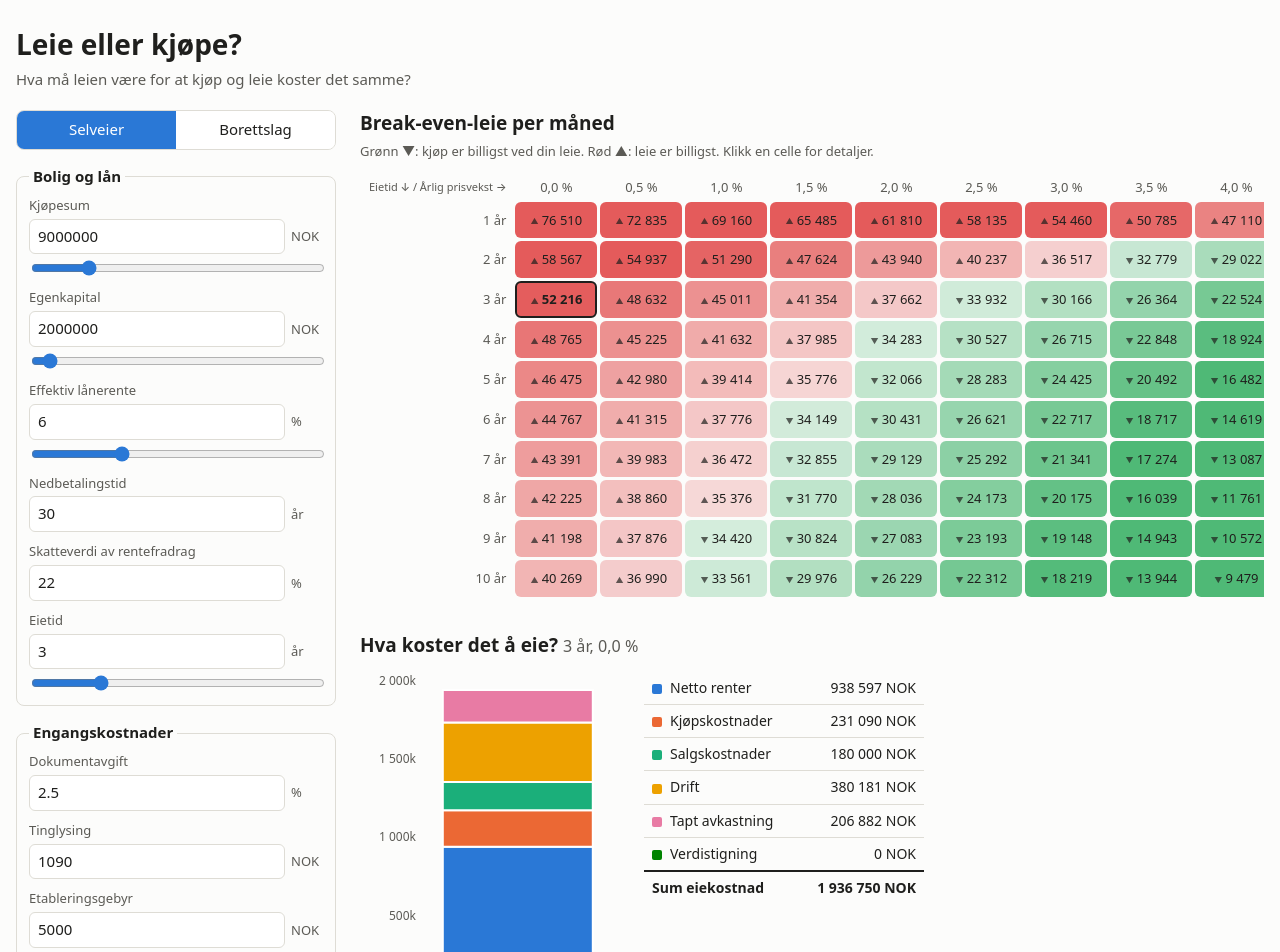
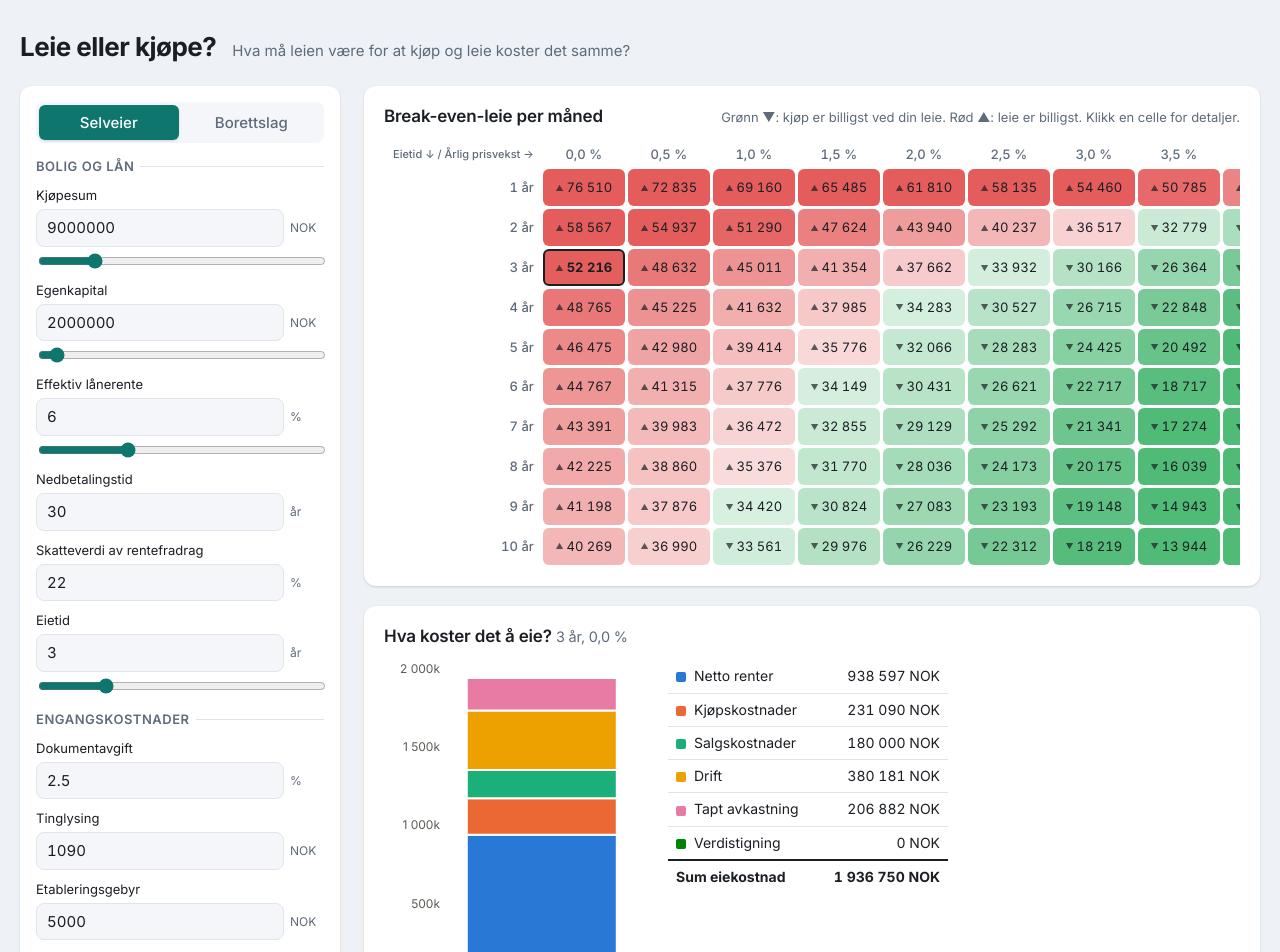
Before and after one commit to FredNors/bolig, a React (Vite) app: page / in a window 1280 px wide. Shown: the top 952 px of the page. Built offline with nearby package versions, Linux system fonts and the light colour scheme.

Commit message:
Apply the Nordisk lys theme: tokens, Inter, cards
Co-Authored-By: Claude Fable 5.1 <noreply@anthropic.com>

```diff
--- a/index.html
+++ b/index.html
@@ -5,6 +5,9 @@
     <link rel="icon" type="image/svg+xml" href="/favicon.svg" />
     <meta name="viewport" content="width=device-width, initial-scale=1.0" />
     <title>Leie eller kjøpe?</title>
+    <link rel="preconnect" href="https://fonts.googleapis.com" />
+    <link rel="preconnect" href="https://fonts.gstatic.com" crossorigin />
+    <link href="https://fonts.googleapis.com/css2?family=Inter:wght@400;500;600;700&display=swap" rel="stylesheet" />
   </head>
   <body>
     <div id="root"></div>
--- a/src/components/Breakdown.tsx
+++ b/src/components/Breakdown.tsx
@@ -19,7 +19,7 @@ export function Breakdown({ result, years, priceGrowth }: BreakdownProps) {
   const labelOf = Object.fromEntries(segments.map((s) => [s.key, s.label]))
 
   return (
-    <section className="breakdown">
+    <section className="breakdown card">
       <h2>
         {t.breakdownTitle} <span className="muted">{years} år, {formatPct(priceGrowth, 1)}</span>
       </h2>
--- a/src/components/GrowthCurve.tsx
+++ b/src/components/GrowthCurve.tsx
@@ -19,7 +19,7 @@ export function GrowthCurve({ state }: GrowthCurveProps) {
   const data = series.map((p) => ({ years: p.years, growth: p.growth === null ? null : p.growth * 100 }))
 
   return (
-    <section className="growth">
+    <section className="growth card">
       <h2>{t.growthTitle}</h2>
       <p data-testid="growth-sentence" className="sentence">
         {g === null ? t.growthUnreachable(inputs.years) : t.growthSentence(formatNok(startRent), formatPct(g), inputs.years)}
--- a/src/components/InputPanel.css
+++ b/src/components/InputPanel.css
@@ -1,35 +1,43 @@
 .input-panel {
   display: flex;
   flex-direction: column;
-  gap: 16px;
+  gap: 14px;
+  background: var(--surface);
+  border-radius: var(--radius);
+  box-shadow: var(--shadow);
+  padding: 16px;
 }
 
 .segmented {
   display: grid;
   grid-template-columns: 1fr 1fr;
-  border: 1px solid var(--border);
-  border-radius: 8px;
-  overflow: hidden;
+  background: var(--surface-alt);
+  border-radius: var(--radius-sm);
+  padding: 3px;
+  gap: 3px;
 }
 
 .segmented button {
-  padding: 8px;
+  padding: 7px;
   border: 0;
-  background: var(--surface);
-  color: var(--text);
+  border-radius: 6px;
+  background: transparent;
+  color: var(--muted);
   cursor: pointer;
   font: inherit;
+  font-weight: 500;
 }
 
 .segmented button[aria-checked='true'] {
   background: var(--accent);
   color: #fff;
+  box-shadow: var(--shadow);
 }
 
 .input-panel fieldset {
-  border: 1px solid var(--border);
-  border-radius: 8px;
-  padding: 8px 12px 12px;
+  border: 0;
+  border-top: 1px solid var(--border);
+  padding: 10px 0 0;
   margin: 0;
   display: flex;
   flex-direction: column;
@@ -38,7 +46,11 @@
 
 .input-panel legend {
   font-weight: 600;
-  padding: 0 4px;
+  font-size: 13px;
+  color: var(--muted);
+  text-transform: uppercase;
+  letter-spacing: 0.04em;
+  padding: 0 6px 0 0;
 }
 
 .field {
@@ -49,7 +61,7 @@
 
 .field label {
   font-size: 13px;
-  color: var(--muted);
+  color: var(--text);
 }
 
 .field-row {
@@ -61,23 +73,35 @@
 .field-row input {
   flex: 1;
   min-width: 0;
-  padding: 6px 8px;
+  padding: 7px 10px;
   border: 1px solid var(--border);
-  border-radius: 6px;
+  border-radius: var(--radius-sm);
   font: inherit;
+  background: var(--surface-alt);
+  color: var(--text);
+  font-variant-numeric: tabular-nums;
+}
+
+.field-row input:focus {
   background: var(--surface);
-  color: var(--text);
+  border-color: var(--accent);
 }
 
 .field-row .unit {
-  width: 32px;
-  font-size: 13px;
+  width: 34px;
+  font-size: 12px;
   color: var(--muted);
 }
 
 .field input[type='range'] {
   width: 100%;
   accent-color: var(--accent);
+}
+
+.field-hint {
+  margin: -4px 0 0;
+  font-size: 12px;
+  color: var(--warn-ink);
 }
 
 .checkbox {
@@ -87,16 +111,22 @@
   font-size: 13px;
 }
 
+.checkbox input {
+  accent-color: var(--accent);
+}
+
 .liquidity {
-  border: 1px solid var(--border);
-  border-radius: 8px;
-  padding: 12px;
-  background: var(--surface-alt);
+  border-radius: var(--radius-sm);
+  padding: 12px 14px;
+  background: var(--accent-soft);
+  color: var(--accent-ink);
 }
 
 .liquidity h2 {
-  margin: 0 0 8px;
-  font-size: 15px;
+  margin: 0 0 6px;
+  font-size: 13px;
+  text-transform: uppercase;
+  letter-spacing: 0.04em;
 }
 
 .liquidity dl {
@@ -113,8 +143,18 @@
   font-weight: 600;
 }
 
-.field-hint {
-  margin: -4px 0 0;
-  font-size: 12px;
-  color: #92400e;
+.panel-cta {
+  width: 100%;
+  padding: 10px 12px;
+  border: 1px solid var(--border);
+  border-radius: var(--radius-sm);
+  background: var(--surface);
+  color: var(--accent-ink);
+  font: inherit;
+  font-weight: 600;
+  cursor: pointer;
 }
+
+.panel-cta:hover {
+  background: var(--accent-soft);
+}
--- a/src/components/Matrix.css
+++ b/src/components/Matrix.css
@@ -1,12 +1,3 @@
-.matrix h2 {
-  margin: 0 0 4px;
-}
-
-.hint {
-  margin: 0 0 12px;
-  color: var(--muted);
-  font-size: 13px;
-}
 
 .warning {
   display: flex;
@@ -15,16 +6,18 @@
   align-items: center;
   padding: 10px 12px;
   margin-bottom: 12px;
-  border: 1px solid #f59e0b;
-  background: #fffbeb;
-  border-radius: 8px;
+  border: 1px solid var(--warn-border);
+  background: var(--warn-bg);
+  color: var(--warn-ink);
+  border-radius: var(--radius-sm);
   font-size: 14px;
 }
 
 .warning button {
   padding: 6px 10px;
-  border: 1px solid #f59e0b;
+  border: 1px solid var(--warn-border);
   background: #fff;
+  color: var(--text);
   border-radius: 6px;
   cursor: pointer;
   font: inherit;
--- a/src/components/Matrix.tsx
+++ b/src/components/Matrix.tsx
@@ -19,9 +19,11 @@ export function Matrix({ state, dispatch }: MatrixProps) {
   const matrix = useMemo(() => breakEvenMatrix(inputs), [inputs])
 
   return (
-    <section className="matrix">
-      <h2>{t.matrixTitle}</h2>
-      <p className="hint">{t.matrixHint}</p>
+    <section className="matrix card">
+      <div className="card-head">
+        <h2>{t.matrixTitle}</h2>
+        <p className="hint">{t.matrixHint}</p>
+      </div>
       {inputs.years === 1 && (
         <div role="alert" className="warning">
           <span>{t.oneYearWarning}</span>
--- a/src/index.css
+++ b/src/index.css
@@ -1,10 +1,21 @@
 :root {
-  --text: #1f1f1d;
-  --muted: #5b5a55;
-  --border: #dedcd5;
+  --bg: #eef1f5;
   --surface: #ffffff;
-  --surface-alt: #f6f5f1;
-  --accent: #2a78d6;
+  --surface-alt: #f4f6f9;
+  --border: #e1e5eb;
+  --text: #1b1f24;
+  --muted: #5f6b7a;
+  --accent: #0f766e;
+  --accent-soft: #e0f2f0;
+  --accent-ink: #0b5a54;
+  --warn-bg: #fff7e6;
+  --warn-border: #f0b429;
+  --warn-ink: #8a5a00;
+  --radius: 12px;
+  --radius-sm: 8px;
+  --shadow: 0 1px 2px rgba(16, 24, 40, 0.06), 0 1px 3px rgba(16, 24, 40, 0.1);
+  --shadow-lg: 0 12px 32px rgba(16, 24, 40, 0.16), 0 2px 6px rgba(16, 24, 40, 0.08);
+  --font: 'Inter', system-ui, -apple-system, 'Segoe UI', Roboto, 'Helvetica Neue', Arial, sans-serif;
   color-scheme: light;
 }
 
@@ -14,32 +25,53 @@
 
 body {
   margin: 0;
-  background: #fcfcfb;
+  background: var(--bg);
   color: var(--text);
-  font-family: system-ui, -apple-system, 'Segoe UI', Roboto, 'Helvetica Neue', Arial, sans-serif;
+  font-family: var(--font);
   font-size: 15px;
   line-height: 1.45;
+  -webkit-font-smoothing: antialiased;
+}
+
+button,
+input {
+  font-family: inherit;
+}
+
+:focus-visible {
+  outline: 2px solid var(--accent);
+  outline-offset: 2px;
 }
 
 .page {
-  max-width: 1280px;
+  max-width: 1320px;
   margin: 0 auto;
-  padding: 24px 16px 48px;
+  padding: 28px 20px 56px;
+}
+
+.page-header {
+  display: flex;
+  flex-wrap: wrap;
+  align-items: baseline;
+  gap: 4px 16px;
+  margin-bottom: 20px;
 }
 
 .page-header h1 {
   margin: 0;
-  font-size: 28px;
+  font-size: 26px;
+  font-weight: 700;
+  letter-spacing: -0.02em;
 }
 
 .subtitle {
-  margin: 4px 0 20px;
+  margin: 0;
   color: var(--muted);
 }
 
 .layout {
   display: grid;
-  grid-template-columns: 320px 1fr;
+  grid-template-columns: 320px minmax(0, 1fr);
   gap: 24px;
   align-items: start;
 }
@@ -47,37 +79,47 @@ body {
 .views {
   display: flex;
   flex-direction: column;
-  gap: 32px;
+  gap: 20px;
   min-width: 0;
 }
 
-.views h2 {
-  font-size: 19px;
+.card {
+  background: var(--surface);
+  border-radius: var(--radius);
+  box-shadow: var(--shadow);
+  padding: 18px 20px;
 }
 
-.caveats {
-  border: 1px solid var(--border);
-  border-radius: 8px;
-  padding: 10px 14px;
-  background: var(--surface-alt);
+.views h2,
+.card h2 {
+  margin: 0;
+  font-size: 17px;
+  font-weight: 600;
+  letter-spacing: -0.01em;
 }
 
-.caveats summary {
-  cursor: pointer;
-  font-weight: 600;
+.card-head {
+  display: flex;
+  flex-wrap: wrap;
+  align-items: baseline;
+  justify-content: space-between;
+  gap: 4px 12px;
+  margin-bottom: 12px;
 }
 
-.caveats ul {
-  margin: 8px 0 0;
-  padding-left: 20px;
-  font-size: 14px;
+.card-head .hint {
+  margin: 0;
 }
 
-.caveats li + li {
-  margin-top: 4px;
+.hint {
+  color: var(--muted);
+  font-size: 13px;
 }
 
 @media (max-width: 900px) {
+  .page {
+    padding: 20px 16px 40px;
+  }
   .layout {
     grid-template-columns: 1fr;
   }
```
